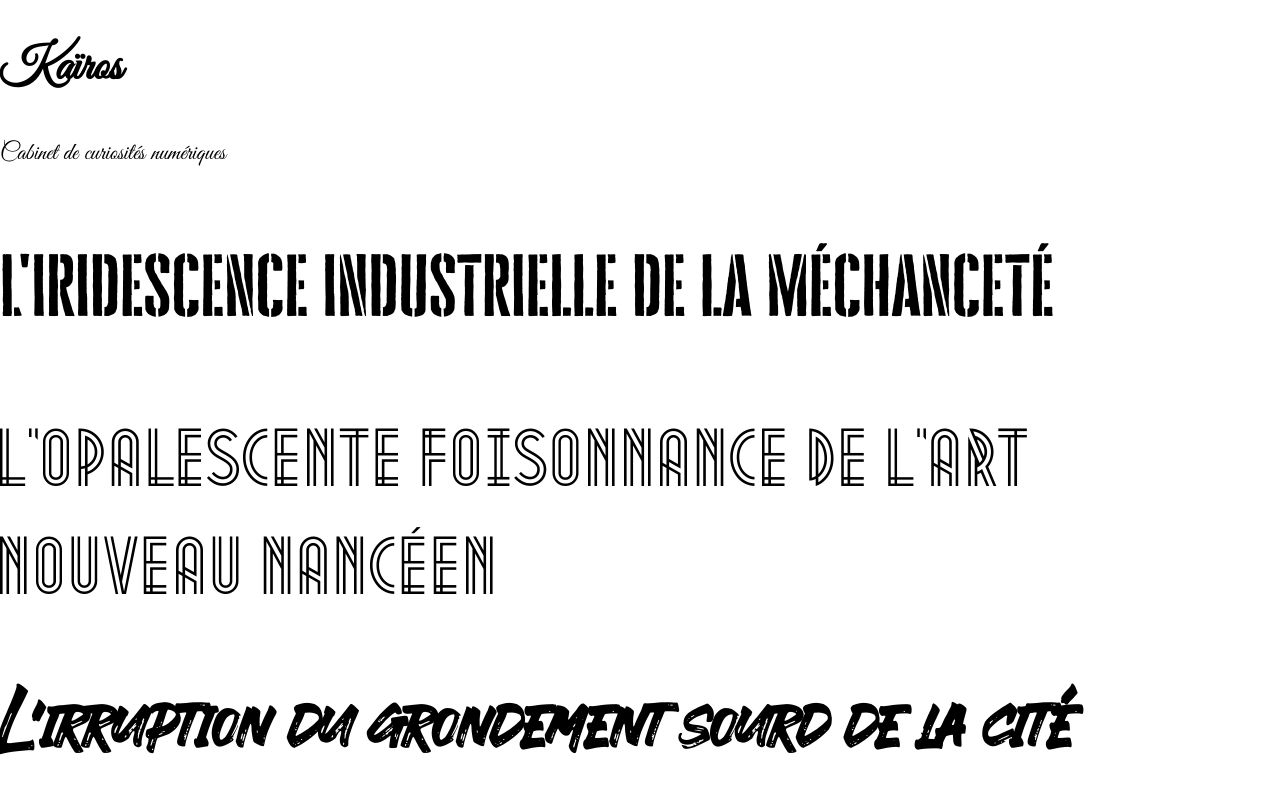
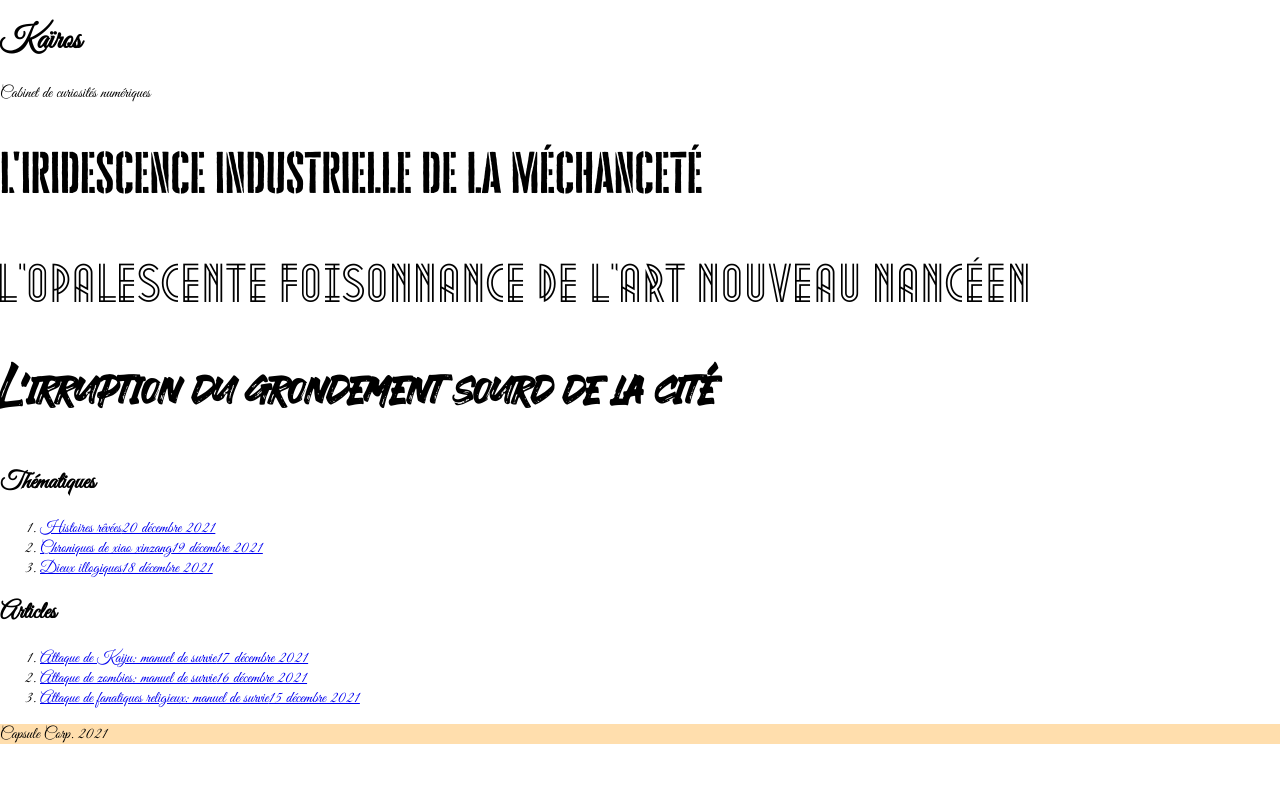
Before and after one commit to kairos666/indie-blog, a Next.js app: page / in a window 1280 px wide. Shown: the top 800 px of the page. Built offline with nearby package versions, Linux system fonts and the light colour scheme.

Commit message:
font-size clamp in both directions

```diff
--- a/styles/_util-functions.scss
+++ b/styles/_util-functions.scss
@@ -9,18 +9,32 @@
 }
 
 @function fluid-px-range($start, $end, $min-width, $max-width) {
-    @if $start < 0 or $end < 0 or $min-width < 0 or $max-width < 0 {
-        @error '🔴 fluid-clamp() parameters should be positive values';
+    $startUnitless: strip-unit($start);
+    $endUnitless: strip-unit($end);
+    $minWidthUnitless: strip-unit($min-width);
+    $maxWidthUnitless: strip-unit($max-width);
+
+    @if $min-width < 0 or $max-width < 0 {
+        @error '🔴 fluid-clamp() min-width, max-width parameters should be positive values';
     }
-    @if unit($start) != 'px' or unit($end) != 'px' or unit($min-width) != 'px' or unit($max-width) != 'px' {
-        @error '🔴 fluid-clamp() parameters should be px values';
+    @if unit($min-width) != unit($max-width) {
+        @error '🔴 fluid-clamp() min-width, max-width parameters should be same unit';
     }
-    $slope: math.div(($end - $start), ($max-width - $min-width));
-    $intercept: $end - ($slope * $max-width);
+    @if unit($start) != unit($end) {
+      @error '🔴 fluid-clamp() start, end parameters should be same unit';
+    }
+
+    $slope: math.div(($endUnitless - $startUnitless), ($maxWidthUnitless - $minWidthUnitless));
+    $intercept: $end - ($slope * $maxWidthUnitless);
 
     @return unquote("#{ $slope * 100vw } + #{ $intercept }");
 }
 
-@function fluid-clamp($start, $end, $min-width, $max-width) {
-    @return unquote("clamp(#{ $start }, #{ fluid-px-range($start, $end, $min-width, $max-width) }, #{ $end })");
+@function fluid-font-size-clamp($start, $end, $min-width, $max-width) {
+    @if $end >= $start {
+      @return unquote("clamp(#{ $start }, #{ fluid-px-range($start, $end, $min-width, $max-width) }, #{ $end })");
+    }
+    @else {
+      @return unquote("clamp(#{ $end }, #{ fluid-px-range($start, $end, $min-width, $max-width) }, #{ $start })");
+    }
 }
--- a/styles/globals.scss
+++ b/styles/globals.scss
@@ -13,8 +13,8 @@ body {
     // font-family: 'Quicksand', sans-serif;
     // SC fonts
     font-family: 'Great Vibes', cursive;
-    font-size: fluid-clamp(16px, 24px, 500px, 1000px);
-    line-height: 1.5;
+    font-size: fluid-font-size-clamp(24px, 16px, 500px, 1000px);
+    //line-height: fluid-clamp(120%, 160%, 500px, 1000px);
 }
 
 footer {
```
